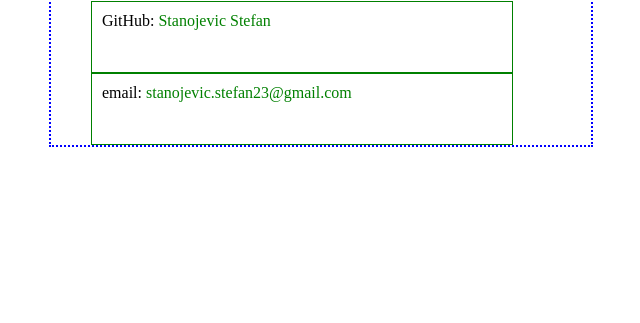
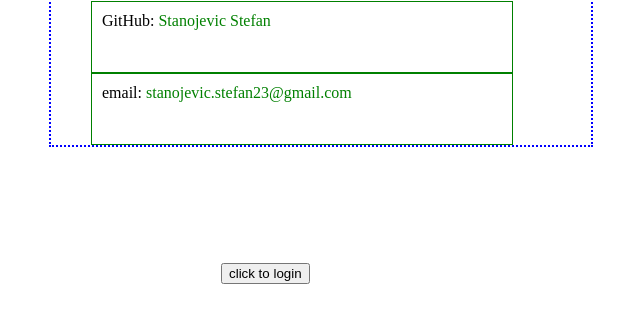
Before and after one commit to stanojevics/tutorial_self, a plain HTML site: page index.html in a window 1280 px wide. Shown: the part 97-420 px from the top of the page, without its empty margins (319-959 px from the left). Drawn offline with Linux system fonts and the light colour scheme.

Commit message:
login-button added

```diff
--- a/index.html
+++ b/index.html
@@ -19,7 +19,9 @@
             </li>
         </ul>
     </dir>
-
+    <dir class='login-button'>
+        <a href='./login.html'><button type = 'button'>click to login</button> </a>
+    </dir>
 </body>
 
 </html>
--- a/static/styles.css
+++ b/static/styles.css
@@ -28,3 +28,16 @@
 .span-class {
     color: green;
 }
+
+
+/**
+* LOGIN BRANCH:
+*/
+
+.login-button {
+    margin-left: auto;
+    margin-right: auto;
+    padding: 100px;
+    max-width: 200px;
+    appearance: none;
+}
```
Also changed, not shown: login.html (added, +14 -0 lines).
